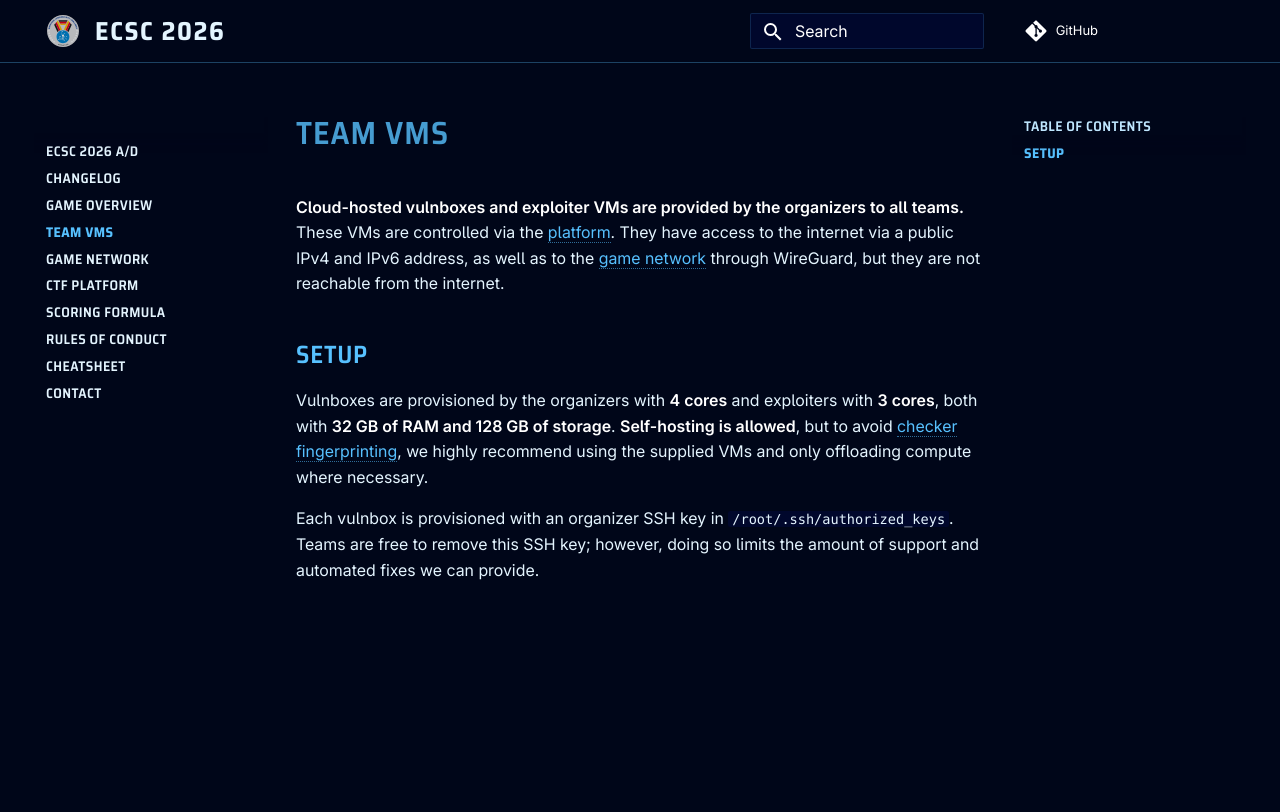
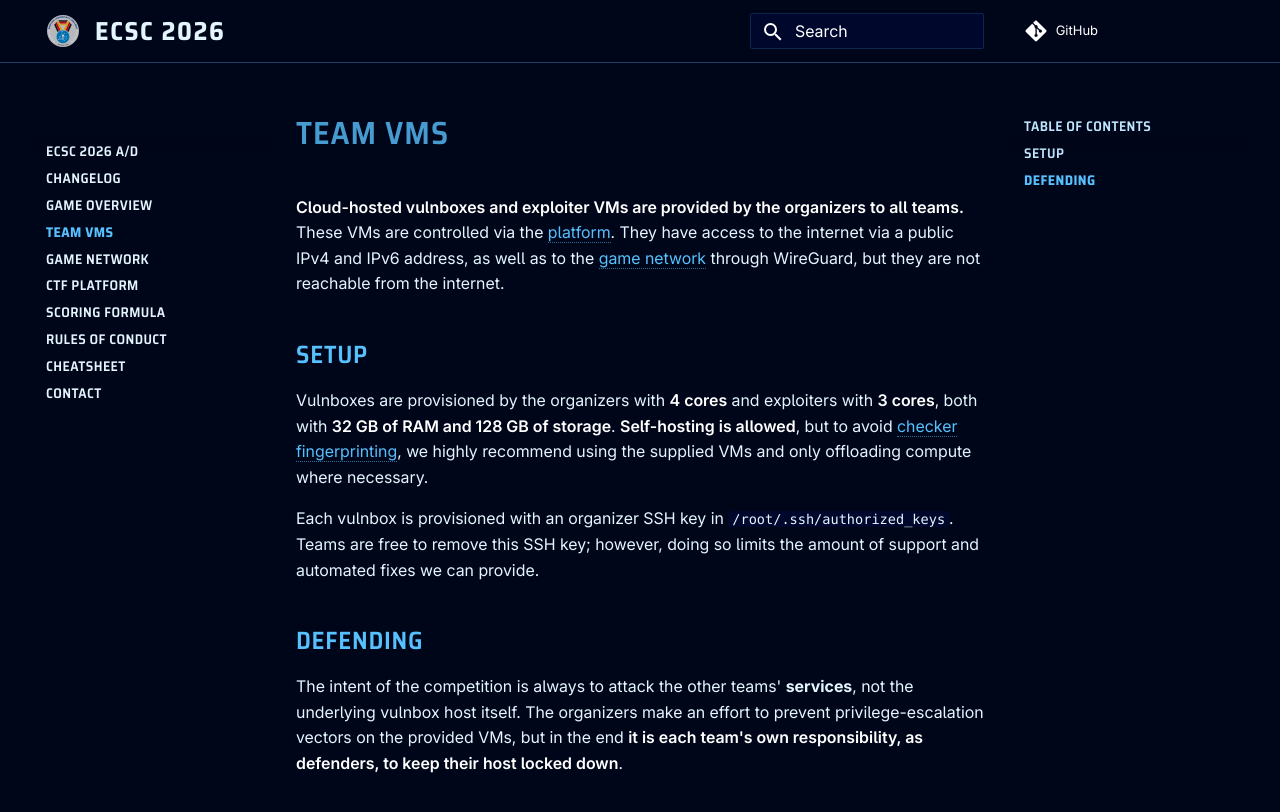
Before and after one commit to Attacking-Lab/ecsc2026-ad-wiki, an MkDocs documentation site: the page built from docs/vms.md, in a window 1280 px wide. Shown: the top 812 px of the page. Built offline with MkDocs 1.6.1 and Material for MkDocs 9.7.7, drawn with Linux system fonts in a browser that asks for light colours; comment, search, counter and statistics services are not loaded.

```diff
--- a/docs/vms.md
+++ b/docs/vms.md
@@ -19,3 +19,11 @@
 Each vulnbox is provisioned with an organizer SSH key in `/root/.ssh/authorized_keys`.
 Teams are free to remove this SSH key; however, doing so limits
 the amount of support and automated fixes we can provide.
+
+## Defending
+
+The intent of the competition is always to attack the other teams'
+**services**, not the underlying vulnbox host itself. The organizers make
+an effort to prevent privilege-escalation vectors on the provided
+VMs, but in the end <span class=hltext>it is each team's own
+responsibility, as defenders, to keep their host locked down</span>.
```
